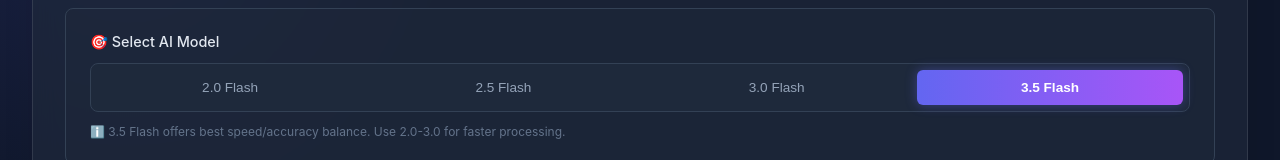
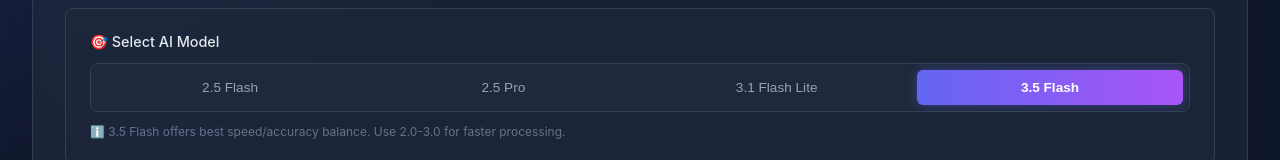
Before and after one commit to n1ecC/Bookmark-Organizer-Chrome-Extension, a React app in the folder frontend/: page / in a window 1280 px wide. Shown: the part 385-545 px from the top of the page. Built offline with nearby package versions, Linux system fonts and the light colour scheme; the HTML template or start-up script is replaced by a standard one.

Commit message:
Fix invalid Gemini model IDs on OpenRouter
- Removed non-existent google/gemini-2.0-flash
- Removed non-existent google/gemini-3.0-flash
- Updated to valid models: 2.5 Flash, 2.5 Pro, 3.1 Flash Lite, 3.5 Flash
- Verified all models exist on OpenRouter API

```diff
--- a/frontend/src/components/Organizer.jsx
+++ b/frontend/src/components/Organizer.jsx
@@ -15,9 +15,9 @@ export default function Organizer() {
     // Model Selection
     const [selectedModel, setSelectedModel] = useState('google/gemini-3.5-flash')
     const models = [
-        { id: 'google/gemini-2.0-flash', label: '2.0 Flash' },
         { id: 'google/gemini-2.5-flash', label: '2.5 Flash' },
-        { id: 'google/gemini-3.0-flash', label: '3.0 Flash' },
+        { id: 'google/gemini-2.5-pro', label: '2.5 Pro' },
+        { id: 'google/gemini-3.1-flash-lite', label: '3.1 Flash Lite' },
         { id: 'google/gemini-3.5-flash', label: '3.5 Flash' }
     ]
 
```
Also changed, not shown: 1 other file (tests, documents, lock files or other folders).
